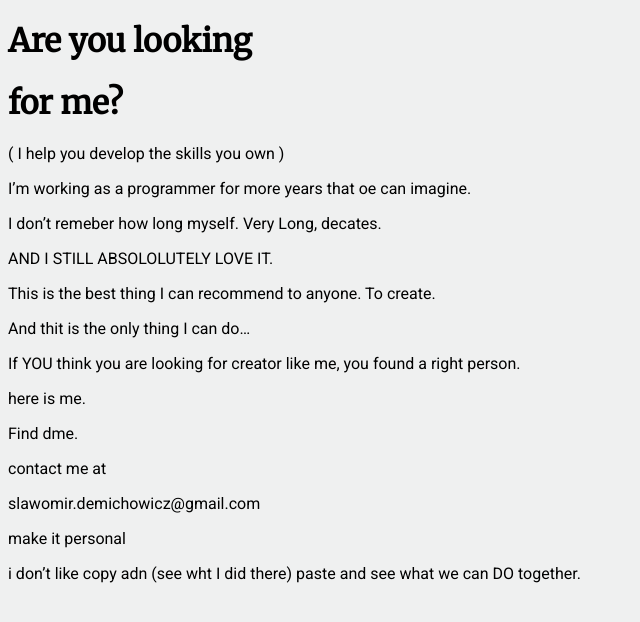
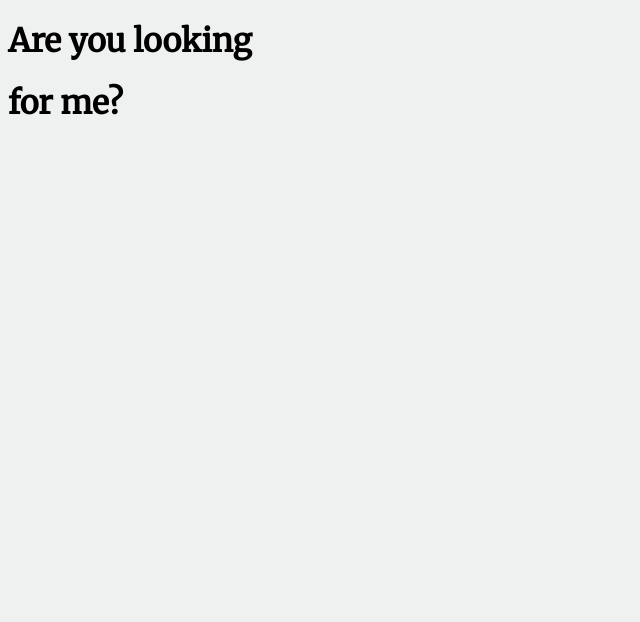
Before and after one commit to demee/demee.github.io, a Jekyll site: the page built from index.md, in a window 1280 px wide. Shown: the top 622 px of the page, without its empty margins (0-640 px from the left). Built offline with Jekyll 4.4.1, drawn with Linux system fonts in a browser that asks for light colours; our own code applies the rules of GitHub Pages for plain Markdown files.

Commit message:
Update index.md

```diff
--- a/index.md
+++ b/index.md
@@ -6,32 +6,3 @@ layout: home
 ---
 # Are you looking
 # for me?
-( I help you develop the skills you own )
-
-
-I'm working as a programmer for more years that oe can imagine.
-
-I don't remeber how long myself. Very Long, decates.
-
-AND I STILL ABSOLOLUTELY LOVE IT.
-
-This is the best thing I can recommend to anyone. To create.
-
-And thit is the only thing I can do...
-
-If YOU think you are looking for creator like me, you found a right person.
-
-
-here is me.
-
-
-Find dme.
-
-contact me at
-
-slawomir.demichowicz@gmail.com
-
-make it personal
-
-i don't like copy adn (see wht I did there) paste
-and see what we can DO together.
```
